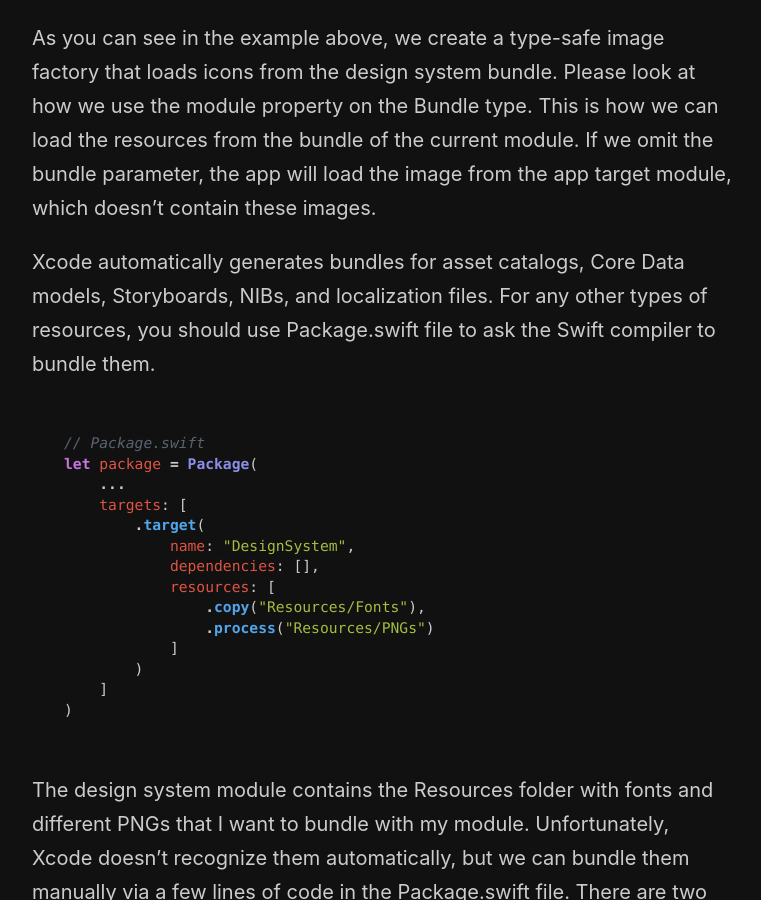
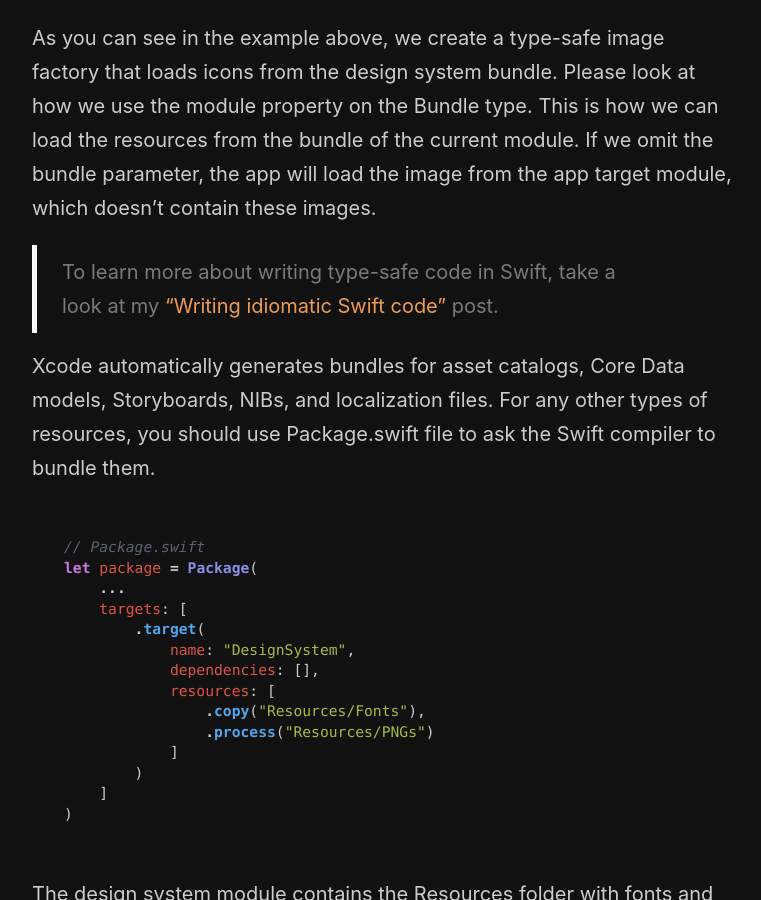
Before and after one commit to mecid/mecid.github.io, a Jekyll site: the page built from _posts/2022-01-26-microapps-architecture-in-swift-resources-and-localization.md, in a window 1280 px wide and 900 px high, scrolled down 1818 px. Shown: the whole window, without its empty margins (258-1019 px from the left). Built offline with Jekyll 4.4.1, drawn with Linux system fonts in a browser that asks for light colours.

Commit message:
reference to idiomatic swift code added in resources post

````diff
--- a/_posts/2022-01-26-microapps-architecture-in-swift-resources-and-localization.md
+++ b/_posts/2022-01-26-microapps-architecture-in-swift-resources-and-localization.md
@@ -46,6 +46,8 @@ public struct ImageFactory {
 ```
 
 As you can see in the example above, we create a type-safe image factory that loads icons from the design system bundle. Please look at how we use the module property on the Bundle type. This is how we can load the resources from the bundle of the current module. If we omit the bundle parameter, the app will load the image from the app target module, which doesn't contain these images.
+
+> To learn more about writing type-safe code in Swift, take a look at my ["Writing idiomatic Swift code"](/2021/04/01/writing-idiomatic-swift-code/) post.
 
 Xcode automatically generates bundles for asset catalogs, Core Data models, Storyboards, NIBs, and localization files. For any other types of resources, you should use Package.swift file to ask the Swift compiler to bundle them.
 
````
